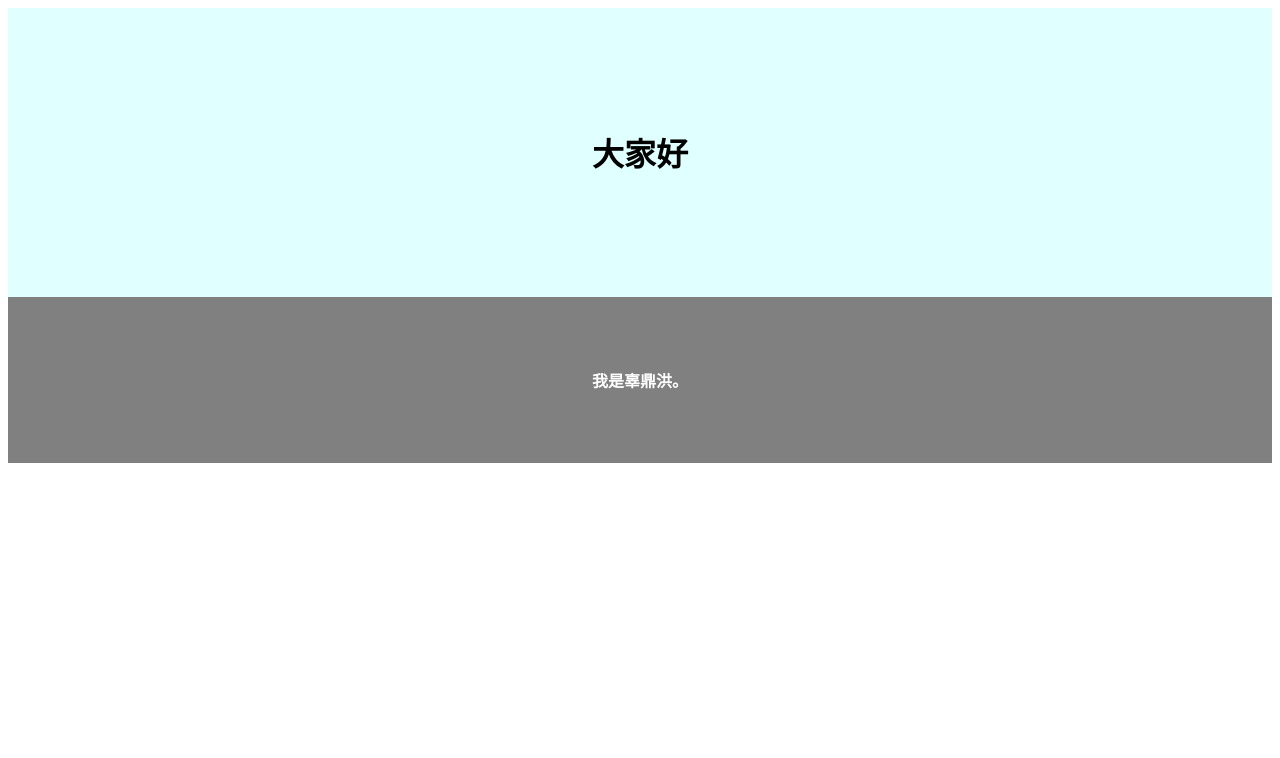
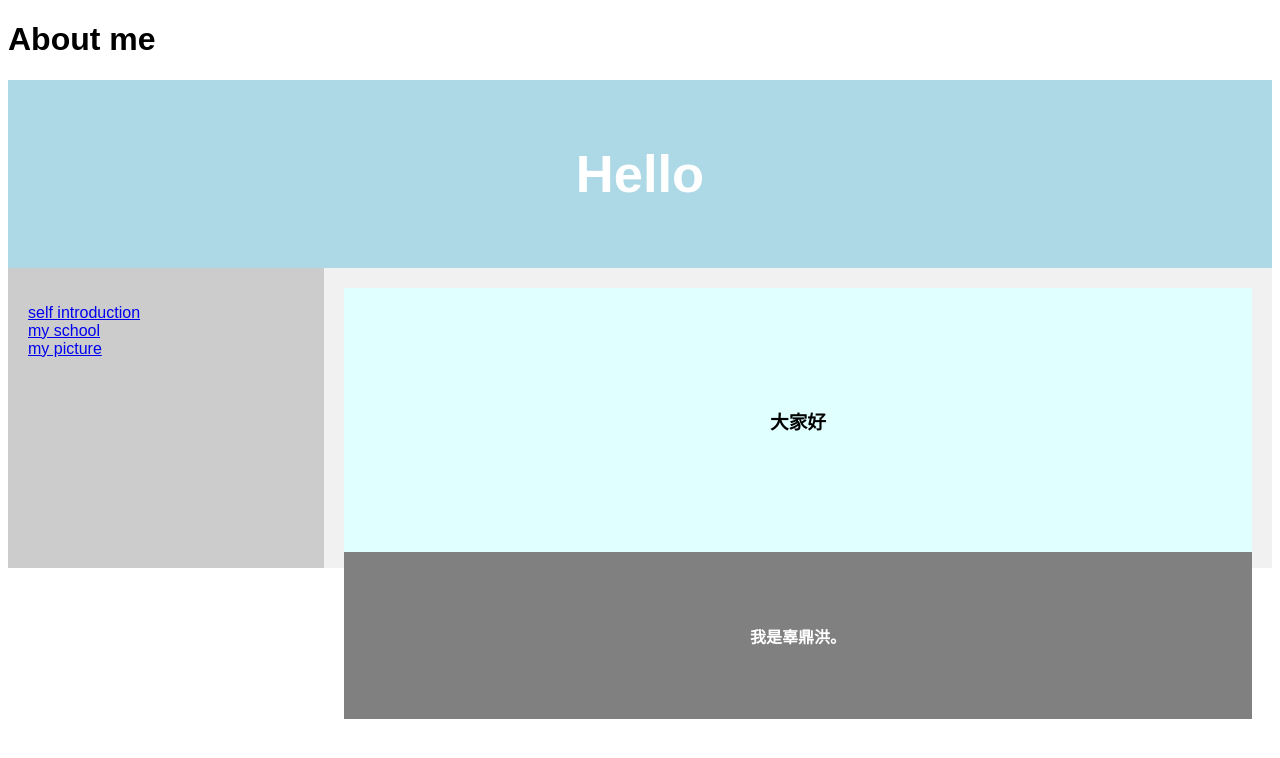
Before and after one commit to leo8883/leo8883.github.io, a plain HTML site: page index.html in a window 1280 px wide. Drawn offline with Linux system fonts and the light colour scheme.

Commit message:
Update index.html

```diff
--- a/index.html
+++ b/index.html
@@ -1,18 +1,101 @@
 <!DOCTYPE html>
-<html>
+<html lang="en">
 <head>
-	<meta charset="UTF-8">
-	<title>hw3</title>
+<title>hw4</title>
+<meta charset="utf-8">
+<meta name="viewport" content="width=device-width, initial-scale=1">
+<style>
+* {
+  box-sizing: border-box;
+}
+
+body {
+  font-family: Arial, Helvetica, sans-serif;
+}
+
+@media only screen and (max-width:620px) {
+  /* For mobile phones: */
+  .menu, .main, .right {
+    width:100%;
+  }
+}
+
+/* Style the header */
+header {
+  background-color: lightblue;
+  padding: 20px;
+  text-align: center;
+  font-size: 35px;
+  color: white;
+}
+
+/* Create two columns/boxes that floats next to each other */
+nav {
+  float: left;
+  width: 25%;
+  height: 300px; /* only for demonstration, should be removed */
+  background: #ccc;
+  padding: 20px;
+}
+
+/* Style the list inside the menu */
+nav ul {
+  list-style-type: none;
+  padding: 0;
+}
+
+article {
+  float: left;
+  padding: 20px;
+  width: 75%;
+  background-color: #f1f1f1;
+  height: 300px; /* only for demonstration, should be removed */
+}
+
+/* Clear floats after the columns */
+section:after {
+  content: "";
+  display: table;
+  clear: both;
+}
+
+/* Responsive layout - makes the two columns/boxes stack on top of each other instead of next to each other, on small screens */
+@media (max-width: 600px) {
+  nav, article {
+    width: 100%;
+    height: auto;
+  }
+}
+</style>
 </head>
 <body>
 
-<div style="background-color:lightcyan;color:black;padding:100px;text-align: center;">
+<h1>About me</h1>
+
+<header>
+  <h2>Hello</h2>
+</header>
+
+<section>
+  <nav>
+    <ul>
+      <li><a href="selfIntroduction.html">self introduction</a></li>
+      <li><a href="school.html">my school</a></li>
+      <li><a href="picture.html">my picture</a></li>
+    </ul>
+  </nav>
+
+  <article>
+    <div style="background-color:lightcyan;color:black;padding:100px;text-align: center;">
   <h1>大家好</h1>
 </div>
 
 <div style="background-color:gray;color:white;padding:50px;text-align: center;">
   <h4>我是辜鼎洪。</h4>
 </div>
+  </article>
+
+</section>
 
 </body>
 </html>
```
